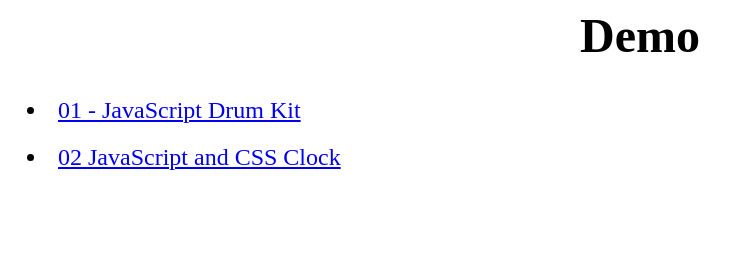
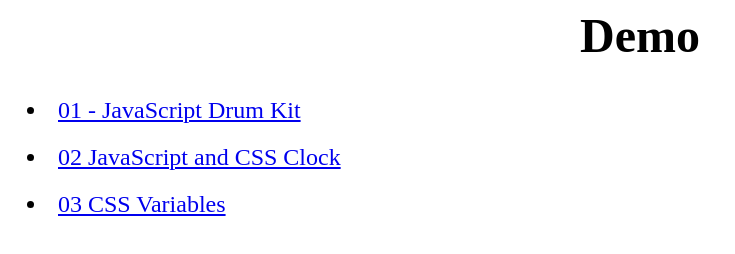
Before and after one commit to muborizMirzoev/JavaScript-code-challenge, a plain HTML site: page index.html in a window 1280 px wide. Shown: the whole page, without its empty margins (0-735 px from the left). Drawn offline with Linux system fonts and the light colour scheme.

Commit message:
fix: readme

```diff
--- a/index.html
+++ b/index.html
@@ -15,6 +15,9 @@
     <li>
       <a href="./02-JS-and-CSS-Clock/index-START.html">02 JavaScript and CSS Clock</a>
     </li>
+    <li>
+      <a href="./03_CSS-Variables/index-START.html">03 CSS Variables</a>
+    </li>
   </ul>
 
   <script src="./index.js"></script>
```
Also changed, not shown: 1 other file.
